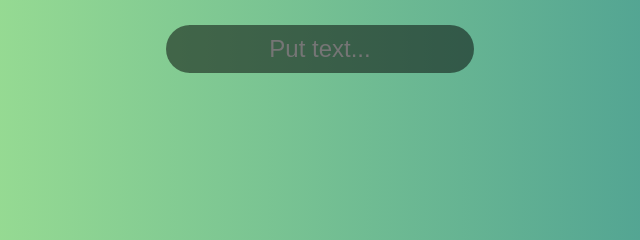
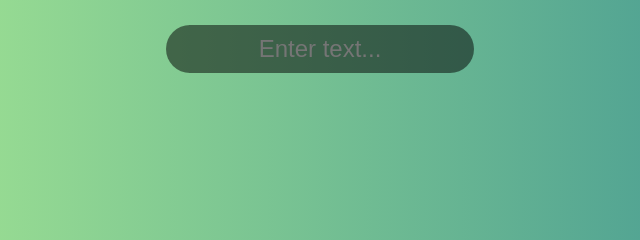
Before and after one commit to wesolypl/giphy_api, a plain HTML site: page index.html in a window 1280 px wide. Shown: the top 240 px of the page, 320-960 px from the left. Drawn offline with Linux system fonts and the light colour scheme.

Commit message:
change placeholder

```diff
--- a/index.html
+++ b/index.html
@@ -10,7 +10,7 @@
 </head>
 
 <body>
-    <input type="text" id="search" placeholder="Put text...">
+    <input type="text" id="search" placeholder="Enter text...">
     <div class="result"></div>
     <script src="script.js"></script>
 </body>
```
